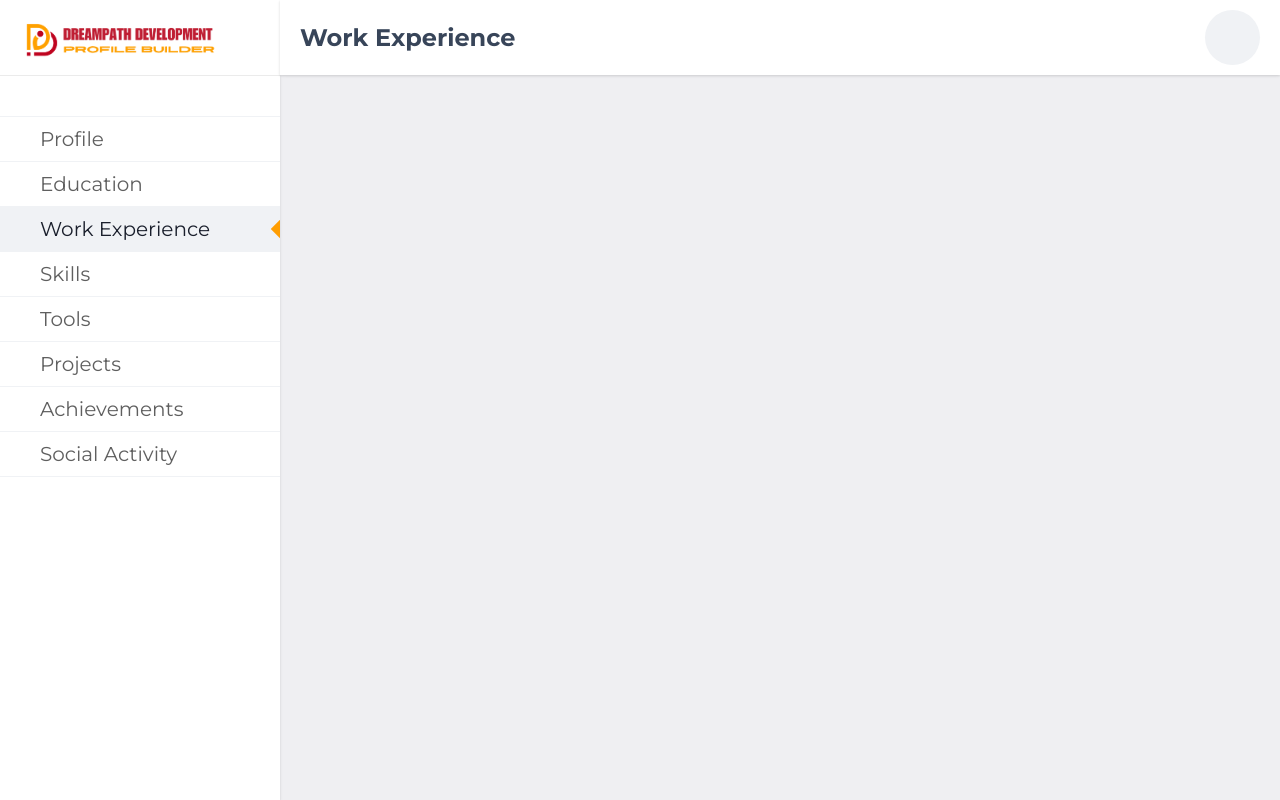
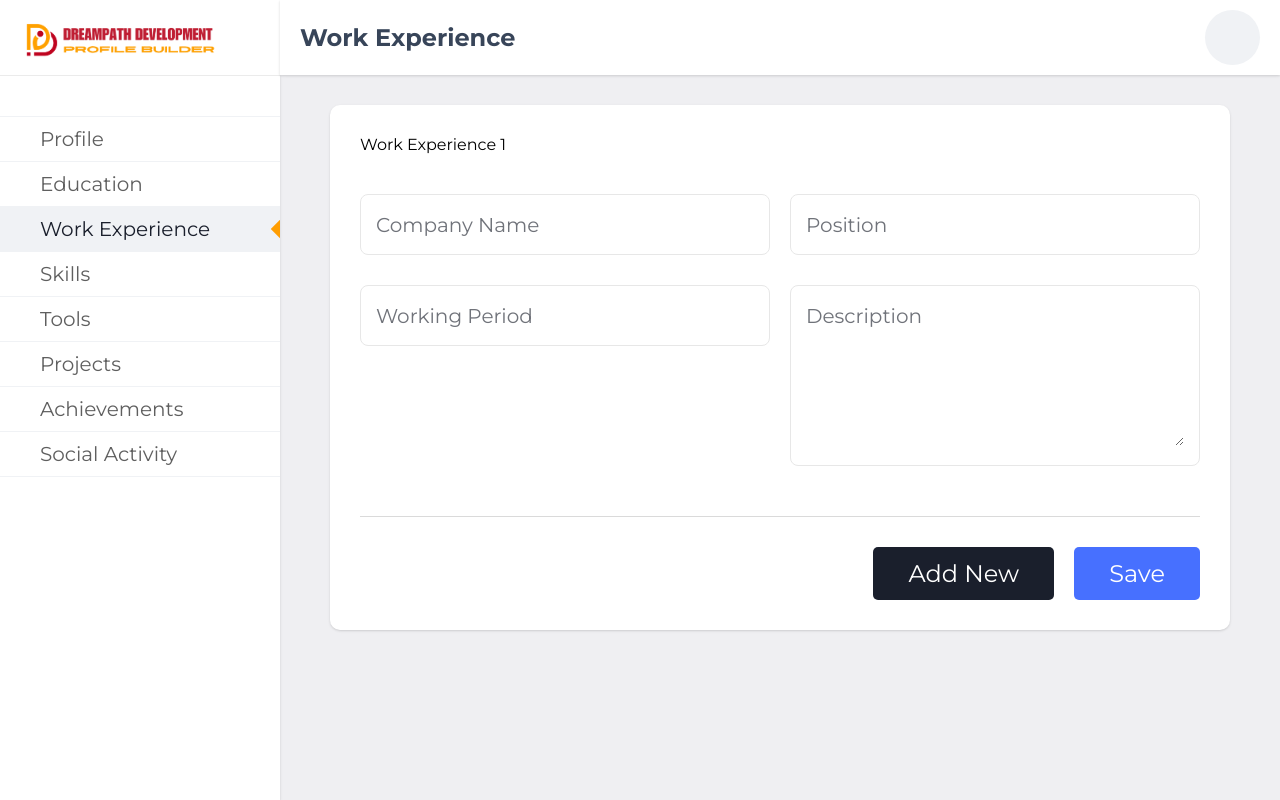
Before and after one commit to priyesshrai/dpd-03, a Next.js app: page /admin/user/update/1 in a window 1280 px wide. Both pictures are taken after a click on the element "Work Experience". Built offline with nearby package versions, Linux system fonts and the light colour scheme; no server answers; a web font is replaced by a local one.

Commit message:
feat: rename UpdateWorkExe to UpdateUserWorkExe and enhance functionality for managing work experiences

```diff
--- a/src/app/admin/user/update/[username]/UpdateTabs.tsx
+++ b/src/app/admin/user/update/[username]/UpdateTabs.tsx
@@ -3,7 +3,6 @@ import Image from 'next/image'
 import React, { useEffect, useState } from 'react'
 import { ApiAchievement, ApiEducation, ApiProject, ApiSkill, ApiSocialActivity, ApiTool, ApiWorkExp, UpdateFormData } from '../../../../../../types';
 import UpdateProfile from './UpdateProfile';
-import UpdateWorkExe from './UpdateWorkExe';
 import UpdateTools from './UpdateTools';
 import UpdateProjects from './UpdateProjects';
 import UpdateAchievement from './UpdateAchievement';
@@ -13,6 +12,7 @@ import axios from 'axios';
 import toast from 'react-hot-toast';
 import { useRouter } from 'next/navigation';
 import UpdateUserEducation from './UpdateEducation';
+import UpdateUserWorkExe from './UpdateWorkExe';
 
 
 type TabConfig = {
@@ -45,7 +45,7 @@ export default function UpdateTabs({ userName }: UserProfileProps) {
             key: "work",
             tabName: "Work Experience",
             icon: "hgi hgi-stroke hgi-idea-01",
-            component: UpdateWorkExe
+            component: UpdateUserWorkExe
         },
         {
             key: "skill",
@@ -297,6 +297,16 @@ export default function UpdateTabs({ userName }: UserProfileProps) {
                                         />
                                     )
                                 }
+                                if (tabConfig[selectedTab].key === "work") {
+                                    return (
+                                        <ActiveTab
+                                            candidateWork={candidateData.workExp}
+                                            loading={loading}
+                                            setLoading={setLoading}
+                                            setCandidateData={setCandidateData}
+                                        />
+                                    )
+                                }
                             })()}
                         </div>
 
--- a/src/app/admin/user/update/[username]/UpdateWorkExe.tsx
+++ b/src/app/admin/user/update/[username]/UpdateWorkExe.tsx
@@ -1,7 +1,188 @@
+'use client';
 import React from 'react'
+import { UpdateFormData, UpdateWorkExperience } from '../../../../../../types';
+import LargeSpinner from '@/components/Spinner/LargeSpinner';
+import { motion, AnimatePresence } from 'framer-motion';
+import { Toaster } from 'react-hot-toast';
 
-export default function UpdateWorkExe() {
+
+type Candidate = {
+  loading: boolean;
+  candidateWork: UpdateWorkExperience[];
+  setCandidateData: React.Dispatch<React.SetStateAction<UpdateFormData>>;
+  setLoading: React.Dispatch<React.SetStateAction<boolean>>;
+}
+export default function UpdateUserWorkExe({ candidateWork, loading, setCandidateData, setLoading }: Candidate) {
+  const workExperiences = candidateWork;
+
+  const addNewExperience = () => {
+    const lastExperience = workExperiences[workExperiences.length - 1];
+    const allFieldsFilled = Object.values(lastExperience).every(
+      (field) => field.trim() !== ""
+    );
+    if (!allFieldsFilled) {
+      alert("Please fill out all fields in the last experience before adding a new one.");
+      return;
+    }
+    setCandidateData((prevData) => ({
+      ...prevData,
+      workExp: [
+        ...workExperiences,
+        {
+          work_exp_nid: "",
+          company: "",
+          position: "",
+          workingPeriod: "",
+          description: "",
+        },
+      ]
+    }));
+  };
+
+  const handleChange = (
+    index: number,
+    field: keyof UpdateWorkExperience,
+    value: string
+  ) => {
+    const updatedExperiences = [...workExperiences];
+    updatedExperiences[index][field] = value;
+    setCandidateData((prevData) => ({
+      ...prevData,
+      workExp: updatedExperiences,
+    }));
+  };
+
+  async function handleSubmit(event: React.FormEvent) {
+    event.preventDefault();
+    // setLoading(true)
+    const formData = new FormData();
+    formData.append("work_experiences", JSON.stringify(workExperiences));
+    formData.append("user_type", "superadmin")
+
+    formData.forEach((value, key) => {
+      console.log(`${key}: ${value}`);
+    });
+
+    // toast.promise(
+    //   axios.post("https://inforbit.in/demo/dpd/candidate-work-experience-api", formData)
+    //     .then((response) => {
+    //       if (response.data.status) {
+    //         setLoading(false);
+    //         nextStep()
+    //         return response.data.message;
+    //       }
+    //     })
+    //     .catch((error) => {
+    //       setLoading(false);
+    //       console.log(error);
+    //       const errorMessage = error.response?.data?.message || error.message;
+    //       throw errorMessage;
+    //     }),
+    //   {
+    //     loading: "Please Wait....",
+    //     success: (message) => message || "Work Experience Added successful!",
+    //     error: (err) => err || "Failed to Add Work Experience"
+    //   }
+    // );
+  }
   return (
-    <div>UpdateWorkExe</div>
+    <div className='component-common' style={{ padding: 0 }}>
+
+      <AnimatePresence mode='wait'>
+        <motion.div
+          initial={{ opacity: 0, x: 50 }}
+          animate={{ opacity: 1, x: 0 }}
+          exit={{ opacity: 0, x: -50 }}
+          transition={{ duration: 0.2 }}
+        >
+          <div className="details-edit-component" style={{ padding: "30px" }}>
+
+            {
+              loading ?
+                (<div className='edit-loading'>
+                  <LargeSpinner />
+                </div>) : (
+                  <>
+                    {
+                      workExperiences.map((experience, index) => (
+                        <div className="details-edit-body" key={index}
+                          style={{ borderBottom: "1px solid #dadada", paddingBottom: "50px" }} >
+                          <span className='work-form-title'>Work Experience {index + 1} </span>
+
+                          <div className="details-edit-wraper">
+
+                            <div className="edit-input-container">
+                              <input
+                                type="text"
+                                name='company'
+                                placeholder=''
+                                onChange={(e) => handleChange(index, "company", e.target.value)}
+                                value={experience.company}
+                                className='inputs'
+                                required
+                              />
+                              <label className='label'>Company Name</label>
+                            </div>
+
+                            <div className="edit-input-container">
+                              <input
+                                type="text"
+                                name='position'
+                                placeholder=''
+                                onChange={(e) => handleChange(index, "position", e.target.value)}
+                                value={experience.position}
+                                className='inputs'
+                                required
+                              />
+                              <label className='label'>Position</label>
+                            </div>
+
+                            <div className="edit-input-container">
+                              <input
+                                type="text"
+                                placeholder=""
+                                value={experience.workingPeriod}
+                                onChange={(e) => handleChange(index, "workingPeriod", e.target.value)}
+                                required
+                                className='inputs'
+                              />
+                              <label className='label'>Working Period</label>
+                            </div>
+
+                            <div className="edit-input-container">
+                              <textarea
+                                name='intro'
+                                placeholder=''
+                                value={experience.description}
+                                onChange={(e) =>
+                                  handleChange(index, "description", e.target.value)
+                                }
+                                className='inputs'
+                                rows={5}
+                                required
+                              />
+                              <label className='label'>Description</label>
+                            </div>
+                          </div>
+
+
+                        </div>
+                      ))
+                    }
+                    <div className="details-edit-footer">
+                      <button onClick={addNewExperience}>Add New</button>
+                      <button onClick={handleSubmit}>Save</button>
+                    </div>
+                  </>
+                )
+            }
+
+
+          </div>
+
+        </motion.div>
+      </AnimatePresence>
+      <Toaster />
+    </div>
   )
 }
```
